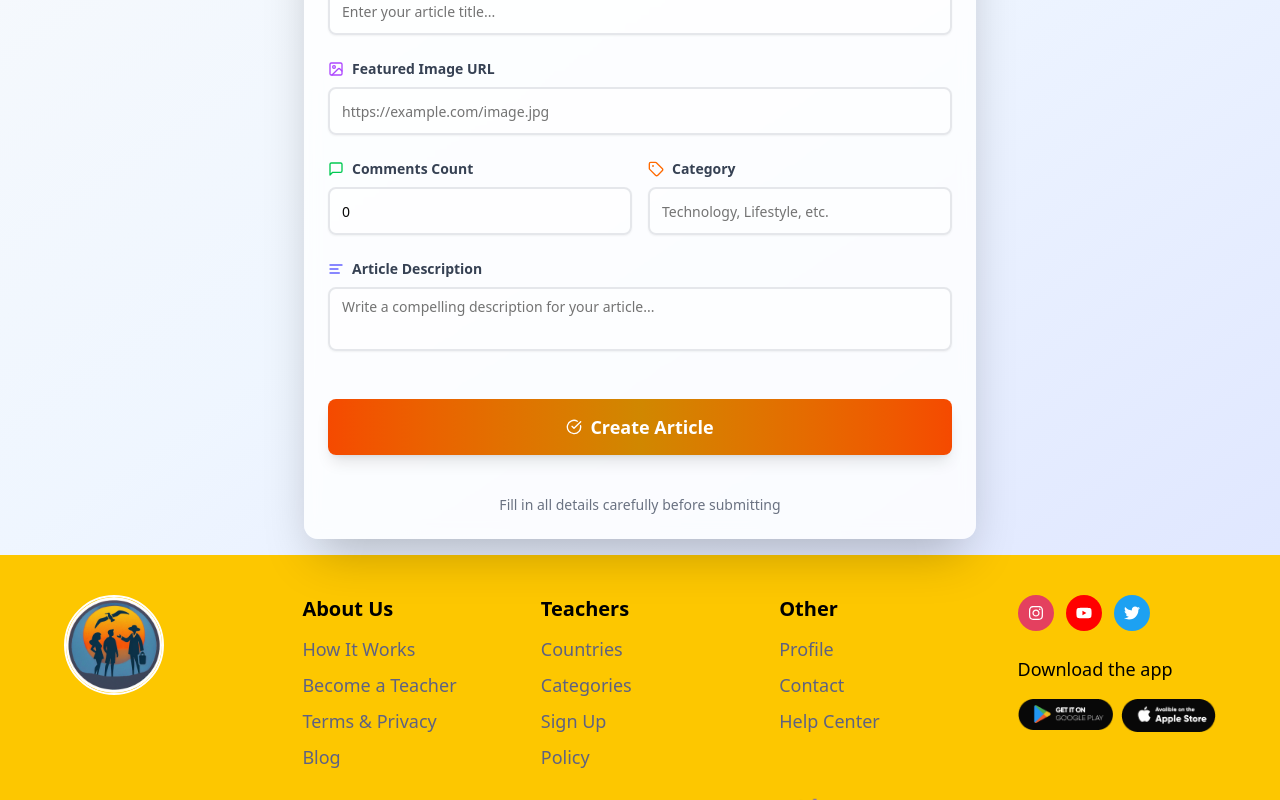
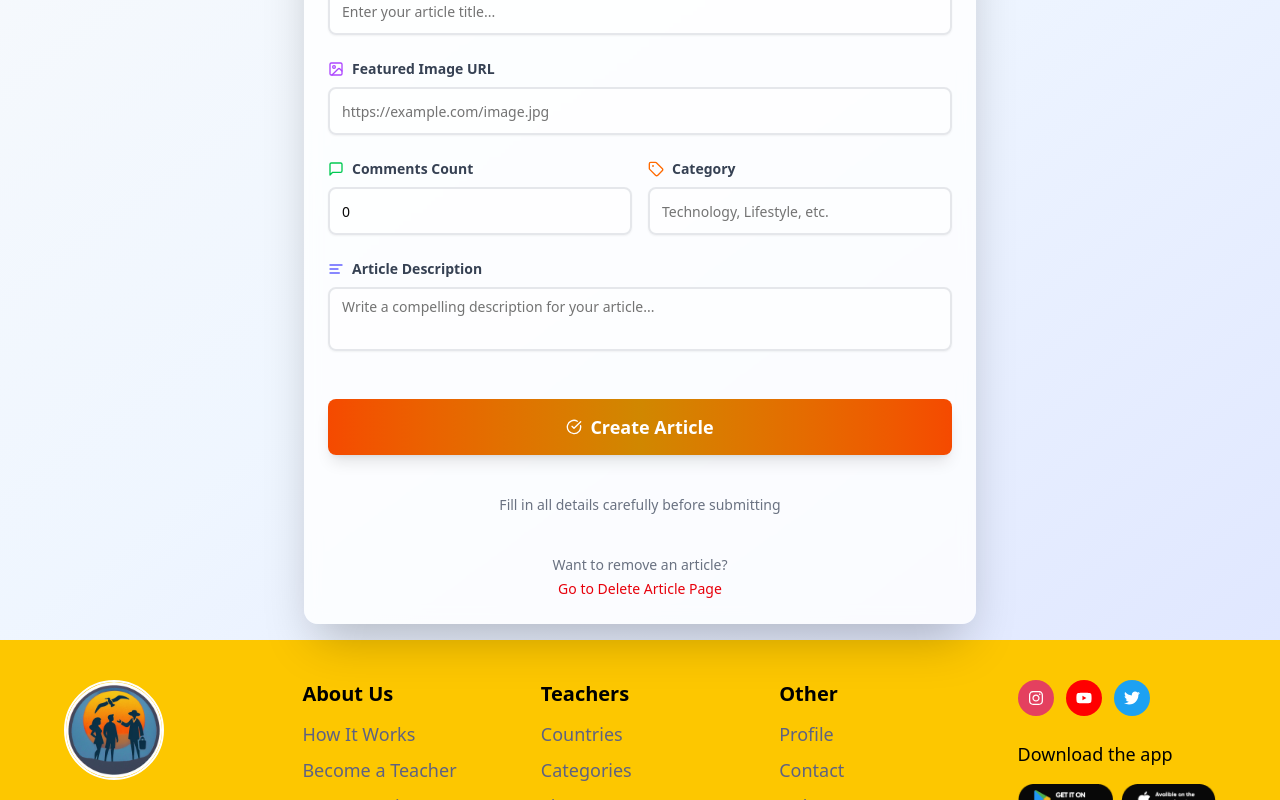
Before and after one commit to Waheedulislam/travler-teacher-client, a Next.js app: page /create-article in a window 1280 px wide. Shown: the part 371-1171 px from the top of the page. Built offline with nearby package versions, Linux system fonts and the light colour scheme; no server answers.

Commit message:
aarticle

```diff
--- a/src/app/create-article/page.tsx
+++ b/src/app/create-article/page.tsx
@@ -18,6 +18,7 @@ import {
 import Image from "next/image";
 import { createArticle } from "@/services/Articles";
 import { IArticle } from "@/types";
+import Link from "next/link";
 
 export default function CreateArticleForm() {
   const [formData, setFormData] = useState<IArticle>({
@@ -43,7 +44,6 @@ export default function CreateArticleForm() {
     if (error) setError(null);
   };
 
-  // Create handler
   const handleCreate = async () => {
     setLoading(true);
     setError(null);
@@ -235,9 +235,21 @@ export default function CreateArticleForm() {
             </Button>
           </div>
 
+          {/* Footer Message */}
           <p className="text-center text-sm text-gray-500 pt-4">
             Fill in all details carefully before submitting
           </p>
+
+          {/* Delete Article Text Link */}
+          <div className="pt-4 text-center">
+            <p className="text-sm text-gray-500">Want to remove an article?</p>
+            <Link
+              href="/delete-article"
+              className="mt-1 inline-block text-sm font-medium text-red-600 hover:underline hover:text-red-700 transition-colors duration-200"
+            >
+              Go to Delete Article Page
+            </Link>
+          </div>
         </CardContent>
       </Card>
     </div>
--- a/src/components/shared/Navbar.tsx
+++ b/src/components/shared/Navbar.tsx
@@ -86,10 +86,8 @@ const Navbar = () => {
 
     // Admin hole ALL-Users link add koro
     if (user?.role === "admin") {
-      navItems.filter((item) => item.name !== "FAQ");
       navItems.push({ name: "Users", href: "/all-users" });
       navItems.push({ name: "Create-Article", href: "/create-article" });
-      navItems.push({ name: "Delete-Article", href: "/delete-article" });
     }
 
     return (
```
